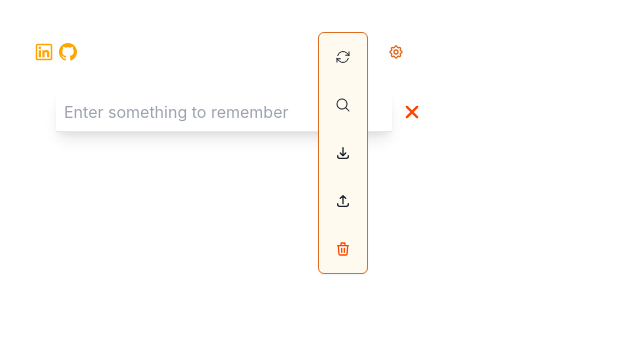
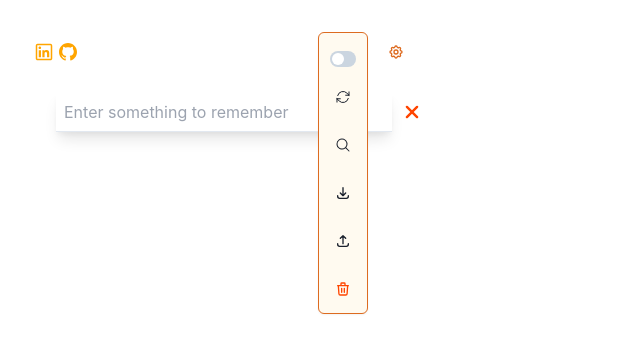
Before and after one commit to usamekilicbay/bookmarker, a React (Vite) app: page / in a window 1280 px wide. Both pictures are taken after a click on the button 396 px from the left and 52 px from the top of the page. Shown: the top 352 px of the page, without its empty margins (0-640 px from the left). Built offline with nearby package versions, Linux system fonts and the light colour scheme.

Commit message:
fix: save and load settings

```diff
--- a/src/common/constants.ts
+++ b/src/common/constants.ts
@@ -1,2 +1,3 @@
 export const REMINDER_TEXT_MIN_LENGTH: number = 3;
-export const STORAGE_KEY: string = "lastPageUrl";
+export const PAGE_SAVE_STORAGE_KEY: string = "pages";
+export const SETTINGS_STORAGE_KEY: string = "settings";
--- a/src/components/SavePageTextBox.tsx
+++ b/src/components/SavePageTextBox.tsx
@@ -1,11 +1,11 @@
 import { useEffect, useState } from "react";
-import { SavedPageModel } from "../models/saved-page";
+import { ISavedPage } from "../models/saved-page";
 import { Box, Flex, IconButton, Input, useToast } from "@chakra-ui/react";
 import { HiPlus } from "react-icons/hi";
 import { REMINDER_TEXT_MIN_LENGTH } from "../common/constants";
 
 export default function SavePageTextBox(props: {
-  setPage: (page: SavedPageModel) => void;
+  setPage: (page: ISavedPage) => void;
 }) {
   const [reminderText, setReminderText] = useState<string>();
   const [isValid, setIsValid] = useState<boolean>(false);
--- a/src/components/SavedPage.tsx
+++ b/src/components/SavedPage.tsx
@@ -1,4 +1,4 @@
-import { SavedPageModel } from "../models/saved-page";
+import { ISavedPage } from "../models/saved-page";
 import {
   HiChevronDown,
   HiChevronUp,
@@ -31,9 +31,10 @@ import {
 } from "@chakra-ui/react";
 
 export default function SavedPage(props: {
-  incomingPage: SavedPageModel;
+  incomingPage: ISavedPage;
   deletePage: () => void;
   editPage: (editedReminderText: string) => void;
+  isAutoDelete: boolean;
 }) {
   const [editModeToggle, setEditModeToggle] = useBoolean(false);
   const [showDetails, setShowDetails] = useBoolean(false);
@@ -49,11 +50,11 @@ export default function SavedPage(props: {
     minute: "2-digit",
   });
 
-  const onChange = (e: React.ChangeEvent<HTMLInputElement>) => {
+  const handleOnChange = (e: React.ChangeEvent<HTMLInputElement>) => {
     props.incomingPage.reminderText = e.target.value;
   };
 
-  const onFinishEditing = () => {
+  const handleOnFinishEditing = () => {
     setEditModeToggle.off;
     props.editPage(props.incomingPage.reminderText);
 
@@ -63,6 +64,12 @@ export default function SavedPage(props: {
       duration: 2000,
       isClosable: true,
     });
+  };
+
+  const handleLinkOnClick = () => {
+    if (props.isAutoDelete) {
+      props.deletePage();
+    }
   };
 
   return (
@@ -89,7 +96,7 @@ export default function SavedPage(props: {
                   padding={3}
                 >
                   <EditablePreview />
-                  <EditableTextarea onChange={() => onChange} />
+                  <EditableTextarea onChange={() => handleOnChange} />
                 </Editable>
                 <Divider
                   h="5em"
@@ -107,7 +114,11 @@ export default function SavedPage(props: {
                   textAlign="start"
                   textColor="black.alpha.50"
                 >
-                  <Link href={props.incomingPage.url} isExternal>
+                  <Link
+                    onClick={handleLinkOnClick}
+                    href={props.incomingPage.url}
+                    isExternal
+                  >
                     {props.incomingPage.reminderText}
                   </Link>
                 </Box>
@@ -127,7 +138,7 @@ export default function SavedPage(props: {
                       variant="ghost"
                       size="sm"
                       icon={<HiOutlineCheck></HiOutlineCheck>}
-                      onClick={() => onFinishEditing()}
+                      onClick={() => handleOnFinishEditing()}
                     />
                   </Tooltip>
                 ) : (
--- a/src/components/Settings.tsx
+++ b/src/components/Settings.tsx
@@ -4,6 +4,7 @@ import {
   Popover,
   PopoverContent,
   PopoverTrigger,
+  Switch,
   Tooltip,
   VStack,
   useToast,
@@ -15,37 +16,86 @@ import {
   HiOutlineTrash,
 } from "react-icons/hi";
 import { HiMagnifyingGlass, HiOutlineArrowPath } from "react-icons/hi2";
-import { SavedPageModel } from "../models/saved-page";
+import { ISavedPage as ISavedPage } from "../models/saved-page";
 import saveAs from "file-saver";
-import { STORAGE_KEY } from "../common/constants";
+import {
+  PAGE_SAVE_STORAGE_KEY,
+  SETTINGS_STORAGE_KEY,
+} from "../common/constants";
+import { useEffect, useState } from "react";
 
 export default function Settings(props: {
   deleteAllSavedPages: () => void;
   loadSavedPages: (storageKey: string) => void;
-  importPages:(file: File) => void;
-  getSavedPage: (id: string) => SavedPageModel | undefined;
-  savedPages: SavedPageModel[];
+  importPages: (file: File) => void;
+  getSavedPage: (id: string) => ISavedPage | undefined;
+  savedPages: ISavedPage[];
+  setIsAutoDelete: (autoDelete: boolean) => void;
 }) {
+  const [settings, setSettings] = useState<ISettings>();
+  const [isAutoDeleteChecked, setIsAutoDeleteChecked] =
+    useState<boolean>(false);
   const toast = useToast();
+
+  useEffect(() => {
+    const tempSettings = loadSettings();
+    setSettings(tempSettings);
+    setIsAutoDeleteChecked(tempSettings.autoDelete);
+  }, []);
+
+  useEffect(() => {
+    if (!settings) return;
+    setIsAutoDeleteChecked(settings.autoDelete);
+    if (settings === loadSettings()) return;
+    saveSettings();
+  }, [settings]);
+
+  function loadSettings(): ISettings {
+    const value = window.localStorage.getItem(SETTINGS_STORAGE_KEY);
+
+    if (value) {
+      const tempSettings = JSON.parse(value) as ISettings;
+
+      return tempSettings;
+    }
+
+    return {} as ISettings;
+  }
+
+  function saveSettings(): void {
+    window.localStorage.setItem(SETTINGS_STORAGE_KEY, JSON.stringify(settings));
+  }
+
+  const handleOnChangeAutoDelete = (): void => {
+    setSettings({
+      ...settings,
+      autoDelete: !isAutoDeleteChecked,
+    });
+
+    props.setIsAutoDelete(isAutoDeleteChecked);
+  };
 
   const handleExportData = () => {
     const jsonData = JSON.stringify(props.savedPages, null, 2);
     const blob = new Blob([jsonData], { type: "application/json" });
     saveAs(blob, "bookmarker-saved-pages.json");
-
     toast({
       title: "Data exported successfully",
+
       description: "You can download it now",
+
       status: "success",
+
       duration: 2000,
+
       isClosable: true,
     });
   };
 
   const handleImportData = (event: React.ChangeEvent<HTMLInputElement>) => {
-    const target = event.target as HTMLInputElement & {files: FileList};
+    const target = event.target as HTMLInputElement & { files: FileList };
     const file = target.files[0];
-    console.log(file);
+
     if (file && file.type === "application/json") {
       props.importPages(file);
     } else {
@@ -66,8 +116,8 @@ export default function Settings(props: {
     });
   };
 
-  const onLoadSavedPages = () => {
-    props.loadSavedPages(STORAGE_KEY);
+  const handleOnLoadSavedPages = () => {
+    props.loadSavedPages(PAGE_SAVE_STORAGE_KEY);
   };
 
   return (
@@ -95,11 +145,28 @@ export default function Settings(props: {
         >
           <Box>
             <VStack>
+              <Tooltip
+                label={`Auto delete (${
+                  isAutoDeleteChecked ? "active" : "disabled"
+                }) saved page after opening`}
+                placement="left"
+                hasArrow
+              >
+                <Box mt={2}>
+                  <Switch
+                    aria-label="Toggle auto delete"
+                    variant="ghost"
+                    size="sm"
+                    isChecked={isAutoDeleteChecked}
+                    onChange={handleOnChangeAutoDelete}
+                  ></Switch>
+                </Box>
+              </Tooltip>
               <Tooltip label="Reload saved pages" placement="left" hasArrow>
                 <IconButton
-                  aria-label={"Reload saved pages"}
+                  aria-label="Reload saved pages"
                   variant="ghost"
-                  onClick={onLoadSavedPages}
+                  onClick={handleOnLoadSavedPages}
                   icon={<HiOutlineArrowPath></HiOutlineArrowPath>}
                 ></IconButton>
               </Tooltip>
--- a/src/models/saved-page.ts
+++ b/src/models/saved-page.ts
@@ -1,4 +1,4 @@
-export interface SavedPageModel {
+export interface ISavedPage {
   id: string;
   url: string;
   title: string;
--- /dev/null
+++ b/src/models/settings.ts
@@ -0,0 +1,3 @@
+interface ISettings {
+  autoDelete: boolean;
+}
```
Also changed, not shown: src/App.tsx (+27 -20 lines). Lines whose indentation alone changed are shown as unchanged.
